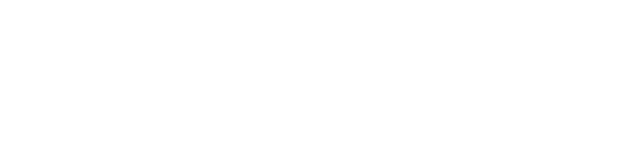
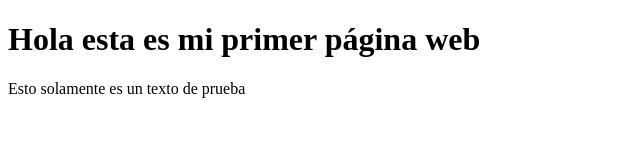
Before and after one commit to AlexisSalmeron/repositorio-prueba, a plain HTML site: page index.html in a window 1280 px wide. Shown: the whole page, without its empty margins (0-640 px from the left). Drawn offline with Linux system fonts and the light colour scheme.

Commit message:
Se agregó un titulo y un parrafo de descripción

```diff
--- a/index.html
+++ b/index.html
@@ -7,6 +7,7 @@
   <title>Repositorio de prueba</title>
 </head>
 <body>
-
+  <h1>Hola esta es mi primer página web</h1>
+  <p>Esto solamente es un texto de prueba</p>
 </body>
 </html>
```
